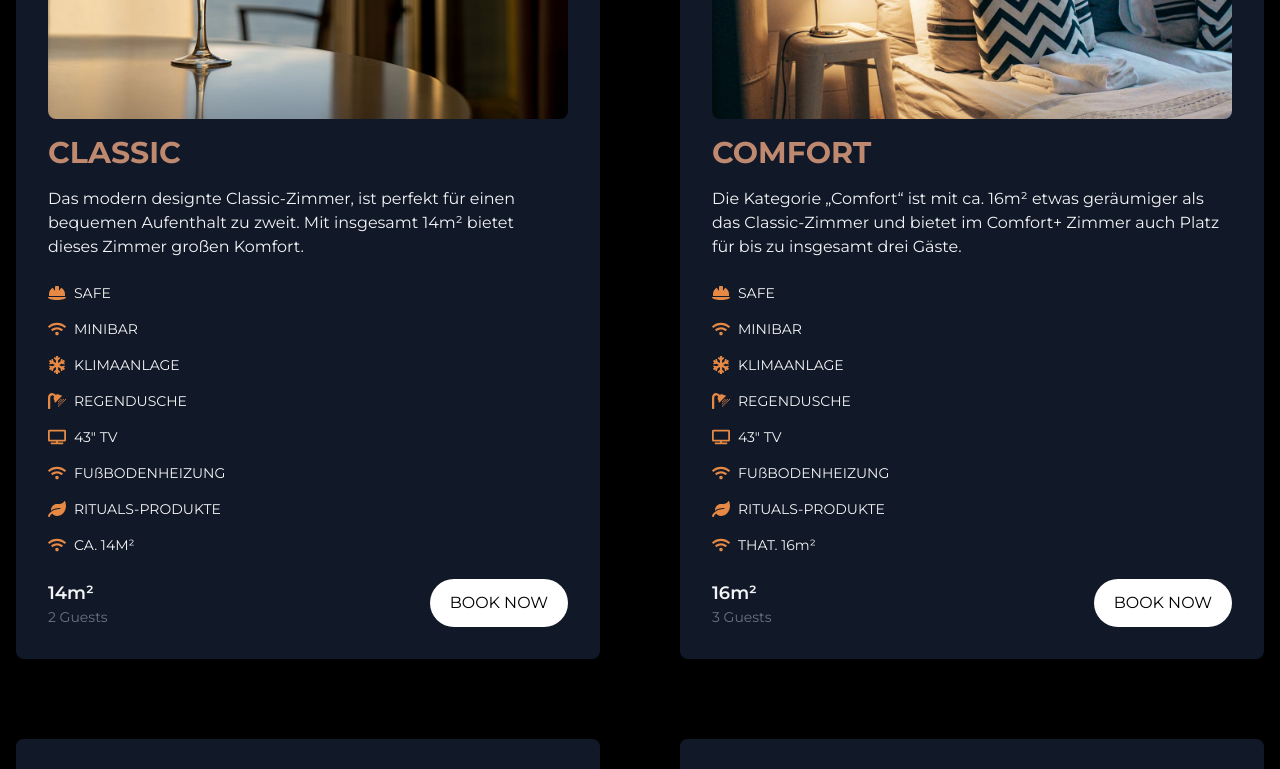
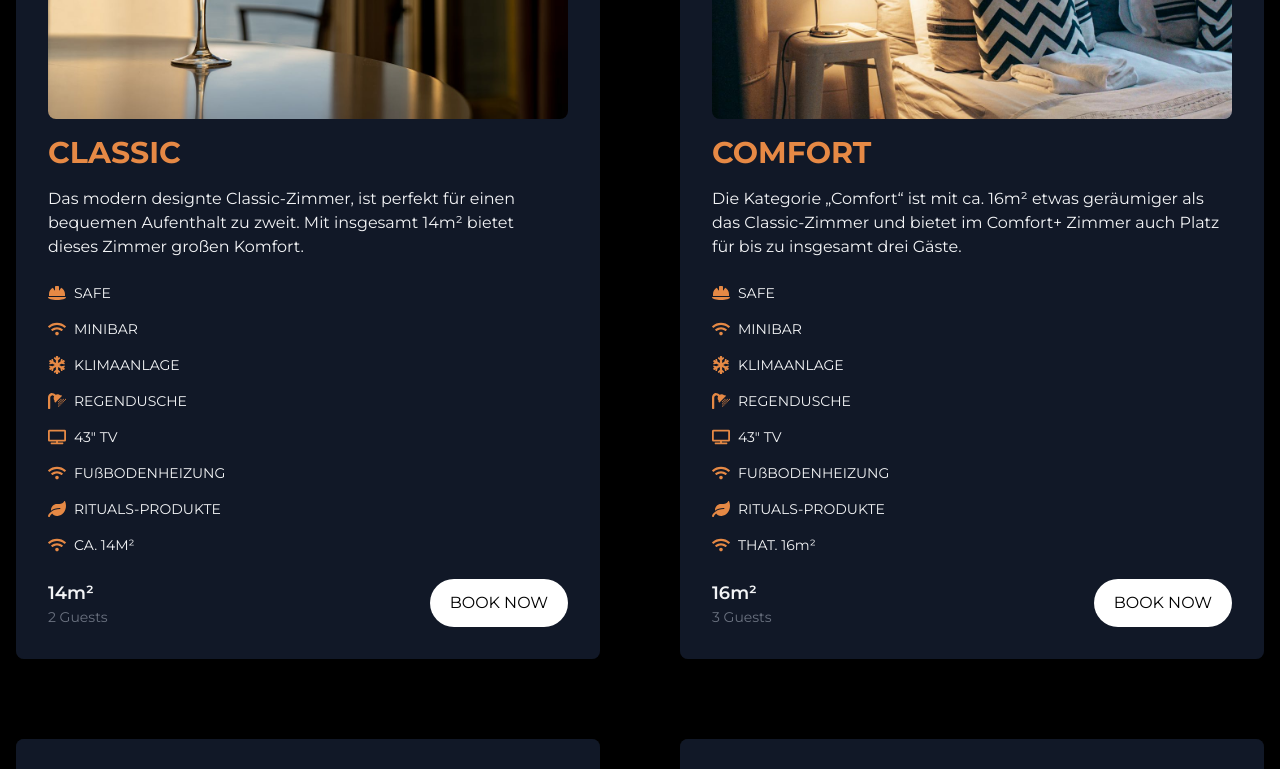
Before and after one commit to psuskin/Hotel-Beatles-Platz, a Next.js app: page /zimmer in a window 1280 px wide. Shown: the part 1100-1869 px from the top of the page. Built offline with nearby package versions, Linux system fonts and the light colour scheme.

Commit message:
Updated RoomCard header color

```diff
--- a/src/components/RoomCard.tsx
+++ b/src/components/RoomCard.tsx
@@ -58,7 +58,7 @@ const RoomCard: React.FC<RoomCardProps> = ({
           <div className="absolute inset-0 bg-black opacity-0 transition-opacity duration-300 group-hover:opacity-20"></div>
         </div>
         <div className="flex items-center mb-4">
-          <h2 className="text-3xl font-bold text-[#BF8970] transition-colors duration-300 group-hover:text-white">{name}</h2>
+          <h2 className="text-3xl font-bold text-[#E68945] transition-colors duration-300 group-hover:text-white">{name}</h2>
         </div>
         <p className="text-gray-100 mb-6 flex-grow">{description}</p>
         <div className="flex flex-col gap-4 mb-6">
```
